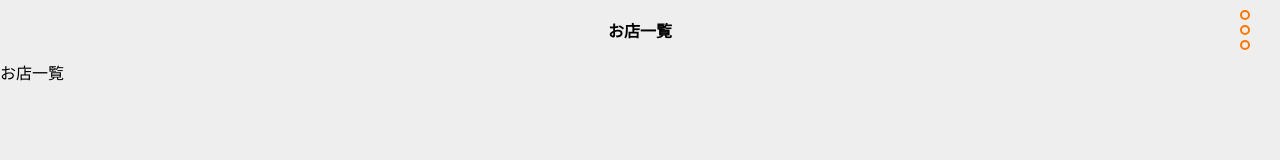
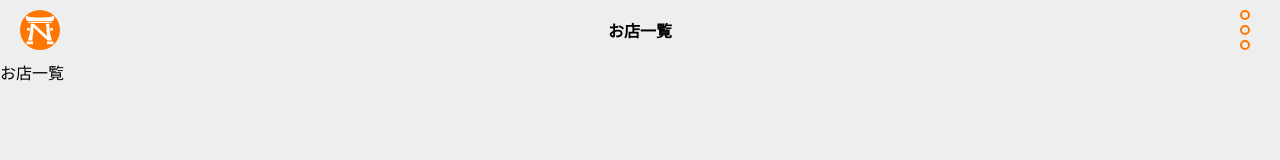
Before and after one commit to PiedPiperNagoya/bit.connect2021-client, a Vue app: page / in a window 1280 px wide. Shown: the top 160 px of the page. Built offline with nearby package versions, Linux system fonts and the light colour scheme.

Commit message:
feature: #37 ロゴの追加

```diff
--- a/src/components/NavigationComponent.vue
+++ b/src/components/NavigationComponent.vue
@@ -1,5 +1,10 @@
 <template>
   <header>
+    <img
+      @click="$route.path !== '/' ? $router.push('/') : ''"
+      class="logo"
+      src="../assets/icons/nedu_quest_icon.svg"
+      alt="nedu_quest">
     <h1>{{ this.$route.meta.title }}</h1>
     <div
       class="nav_button"
@@ -63,6 +68,15 @@
     left: 0;
     height: 60px;
     width: 100%;
+    .logo {
+      position: fixed;
+      z-index: 205;
+      top: 10px;
+      left: 20px;
+      cursor: pointer;
+      width: 40px;
+      height: 40px;
+    }
     h1 {
       height: 60px;
       line-height: 60px;
```
Also changed, not shown: src/assets/icons/nedu_quest_icon.svg (added).
